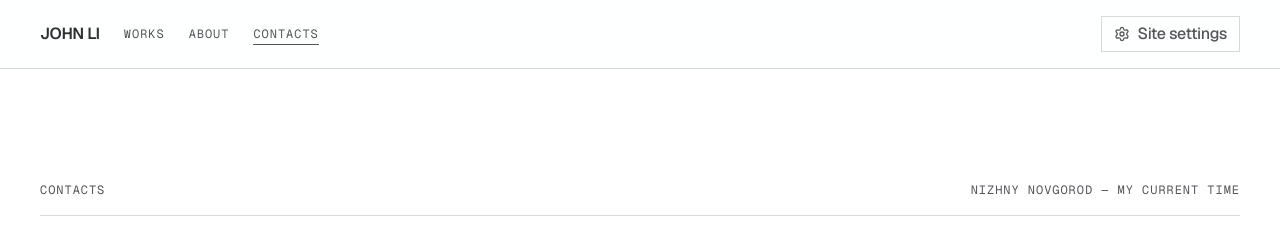
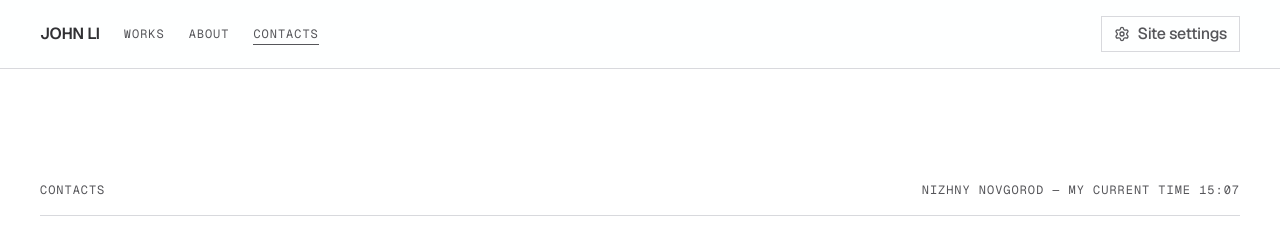
Before and after one commit to lijohncomics/portfolio, a Next.js app: page /contacts in a window 1280 px wide. Shown: the top 249 px of the page. Built offline with nearby package versions, Linux system fonts and the light colour scheme.

Commit message:
Update contacts-content.tsx

```diff
--- a/components/contacts-content.tsx
+++ b/components/contacts-content.tsx
@@ -3,6 +3,7 @@
 import { ArrowUpRight } from "lucide-react";
 import { getContactLinks, getDesigner } from "@/lib/data";
 import { RevealOnScroll } from "@/components/reveal-on-scroll";
+import { DesignerLocation } from "@/components/local-time";
 import { useDict, useLocale, usePageTitle } from "@/lib/i18n";
 
 export function ContactsContent() {
@@ -17,7 +18,9 @@ export function ContactsContent() {
       <section className="pt-12 md:pt-20 xl:pt-28 pb-16 md:pb-24 xl:pb-32 animate-in fade-in slide-in-from-bottom-4 duration-700">
         <div className="flex items-baseline justify-between gap-4 border-b pb-4 mb-6">
           <p className="marginalia">{dict.contacts.kicker}</p>
-          <p className="marginalia">{d.location}</p>
+          <p className="marginalia">
+            <DesignerLocation />
+          </p>
         </div>
         <h1 className="text-[clamp(2.5rem,10vw,8.5rem)] font-bold leading-[0.92] tracking-tighter uppercase break-words">
           {dict.contacts.titlePlain}{" "}
```
